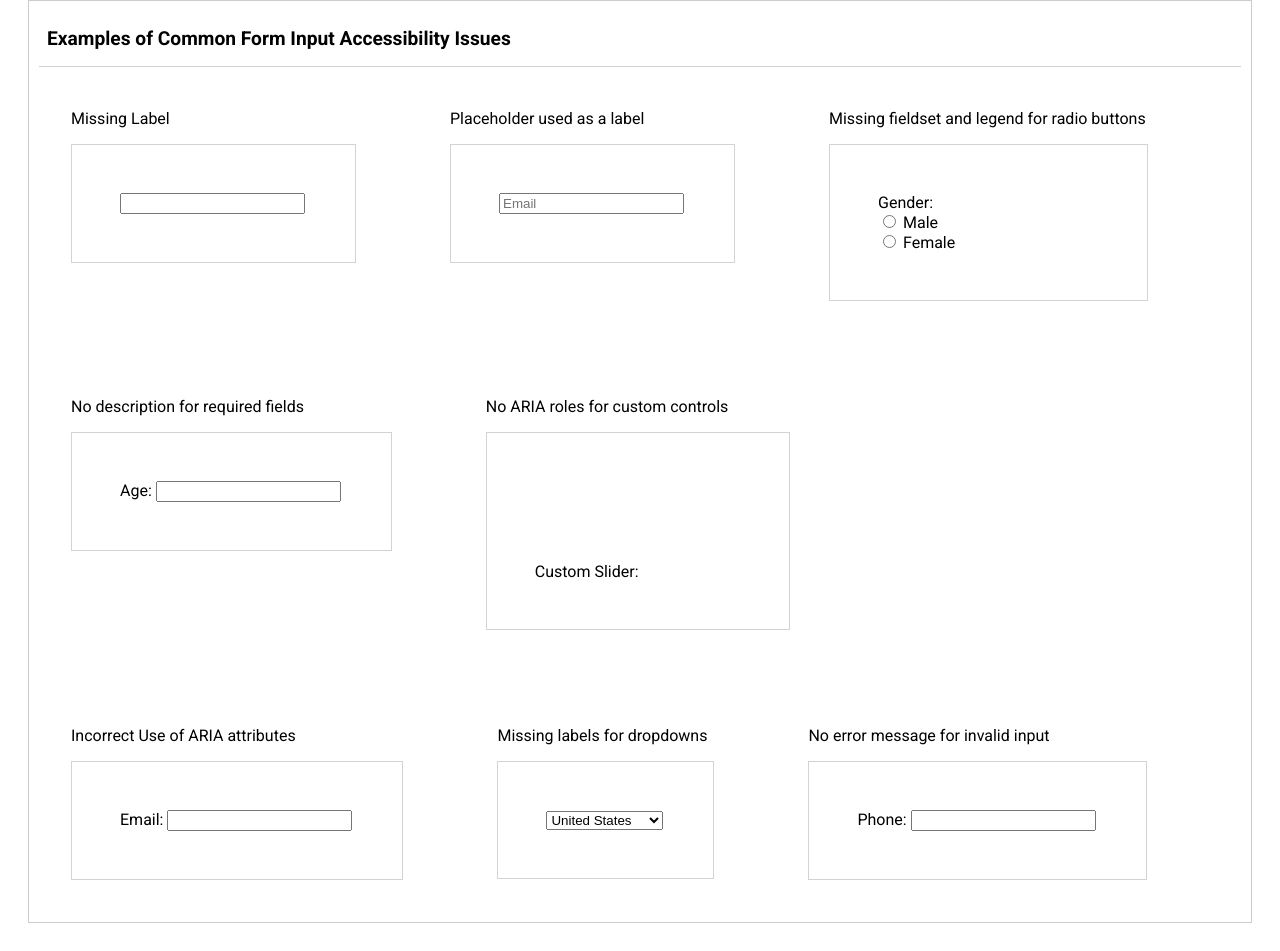
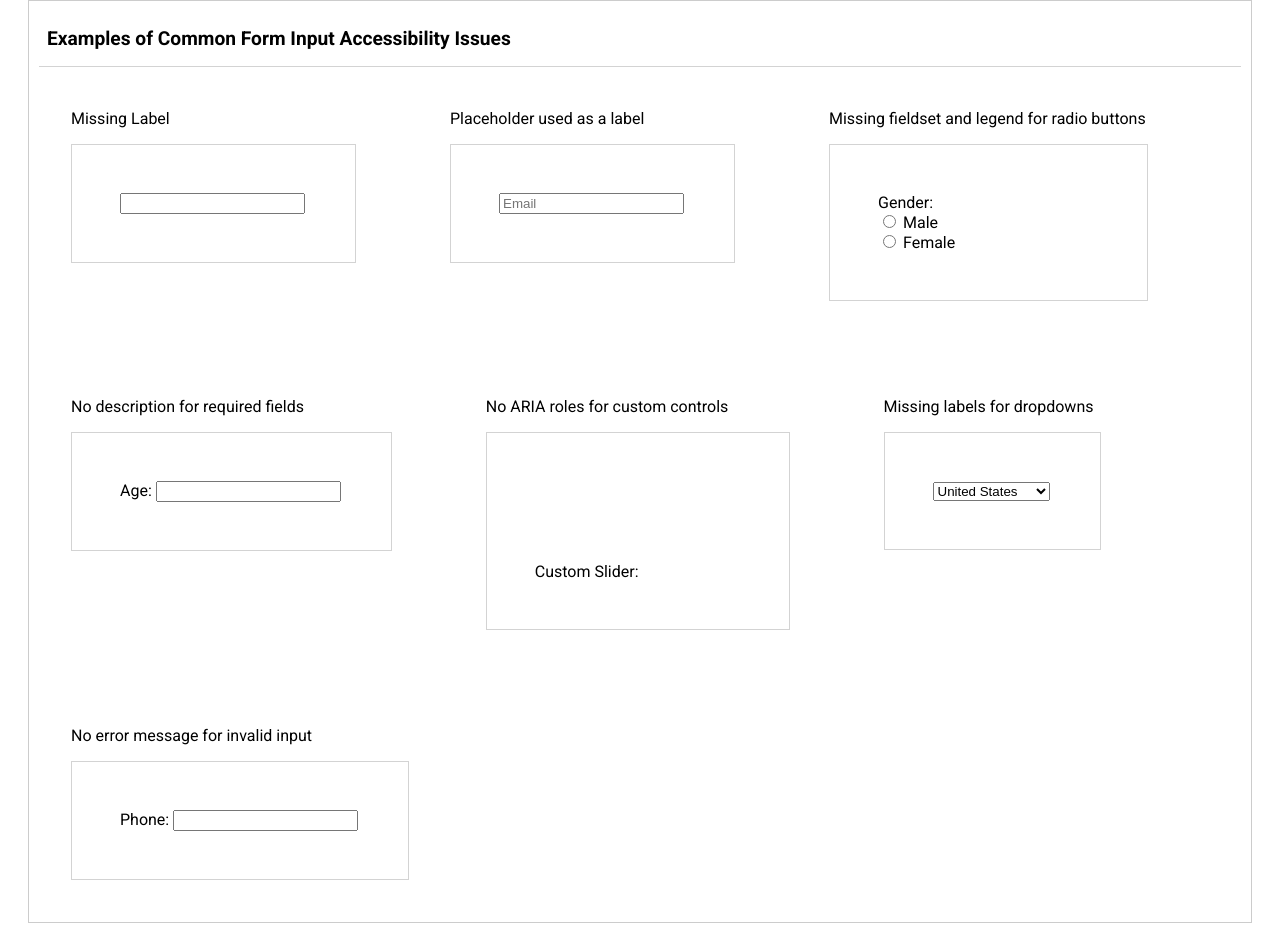
Before and after one commit to rpuentes2020/WebAccessibilityErrorDemo, a plain HTML site: page index.html in a window 1280 px wide. Shown: the part 2590-3541 px from the top of the page. Drawn offline with Linux system fonts and the light colour scheme; a web font is replaced by a local one.

Commit message:
Update index.html

```diff
--- a/index.html
+++ b/index.html
@@ -410,25 +410,12 @@
       </form>
     </div>
 
-  <div class="form-item">
-
-    <span>Incorrect Use of ARIA attributes</span>
-    <form>
-
-          <!-- Example 6: Incorrect use of ARIA attributes -->
-          <div>
-              <label for="email2">Email:</label>
-              <input type="email" id="email2" name="email" aria-required="true">
-          </div>
-    </form>
-  </div>
-
 
     <div class="form-item">
 
       <span>Missing labels for dropdowns</span>
       <form>
-            <!-- Example 7: Missing labels for dropdowns -->
+            <!-- Example 6: Missing labels for dropdowns -->
             <div>
                 <select id="country" name="country">
                     <option value="usa">United States</option>
@@ -443,7 +430,7 @@
 
       <span>No error message for invalid input</span>
       <form>
-            <!-- Example 8: No error message for invalid input -->
+            <!-- Example 7: No error message for invalid input -->
             <div>
                 <label for="phone">Phone:</label>
                 <input type="tel" id="phone" name="phone" pattern="[0-9]{3}-[0-9]{3}-[0-9]{4}">
```
